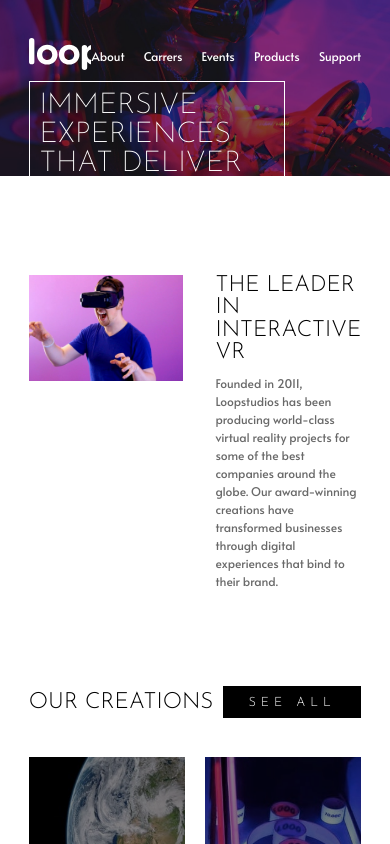
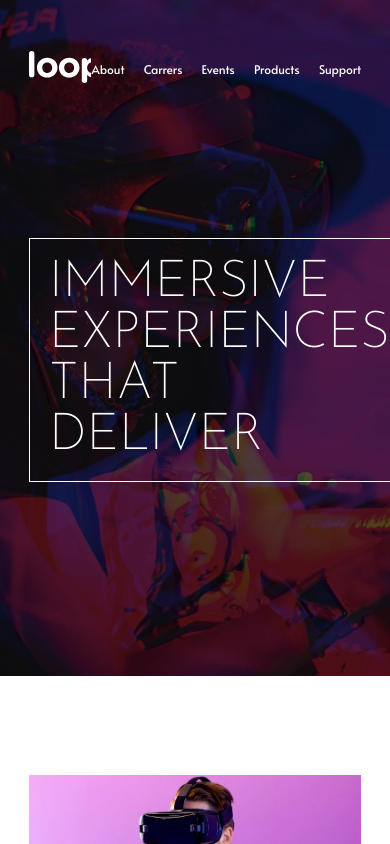
Before and after one commit to ClaudioNoggueira/loopstudios-landing-page, a React (Vite) app: page / in a window 390 px wide. Shown: the top 844 px of the page. Built offline with nearby package versions, Linux system fonts and the light colour scheme.

Commit message:
540px media query

```diff
--- a/src/queries.css
+++ b/src/queries.css
@@ -195,3 +195,47 @@
     gap: 3.6rem;
   }
 }
+
+@media (max-width: 540px) {
+  .main-header {
+    padding: 6.4rem 3.6rem;
+  }
+
+  .hero-section .desktop-image {
+    display: none;
+  }
+
+  .hero-section .mobile-image {
+    display: initial;
+  }
+
+  .hero-section div {
+    padding: 2.4rem;
+    top: 35%;
+    left: 3.6rem;
+    width: 60rem;
+  }
+
+  .hero-section div h1 {
+    font-size: 6.4rem;
+    padding-right: 12rem;
+  }
+
+  .about-section {
+    row-gap: 3.6rem;
+    grid-template-columns: 1fr;
+  }
+
+  .about-section .text-container {
+    gap: 1.8rem;
+    text-align: center;
+  }
+  .about-section .text-container h2 {
+    font-size: 3.6rem;
+    margin: 0 auto;
+  }
+
+  .about-section .text-container p {
+    font-size: 1.8rem;
+  }
+}
--- a/src/sections/Hero.tsx
+++ b/src/sections/Hero.tsx
@@ -1,4 +1,5 @@
-import heroImg from "../images/desktop/image-hero.jpg";
+import desktopHeroImage from "../images/desktop/image-hero.jpg";
+import mobileHeroImage from "../images/mobile/image-hero.jpg";
 
 import "../sections/styles/Hero.css";
 
@@ -6,9 +7,14 @@ export default function Hero() {
   return (
     <section className="hero-section">
       <img
-        src={heroImg}
+        src={desktopHeroImage}
         alt="Woman driving with VR glasses"
-        className="image"
+        className="image desktop-image"
+      />
+      <img
+        src={mobileHeroImage}
+        alt="Woman driving with VR glasses"
+        className="image mobile-image"
       />
 
       <div>
--- a/src/sections/styles/Hero.css
+++ b/src/sections/styles/Hero.css
@@ -5,6 +5,10 @@
 .hero-section .image {
   filter: brightness(50%);
   width: 100%;
+}
+
+.hero-section .mobile-image {
+  display: none;
 }
 
 .hero-section div {
```
